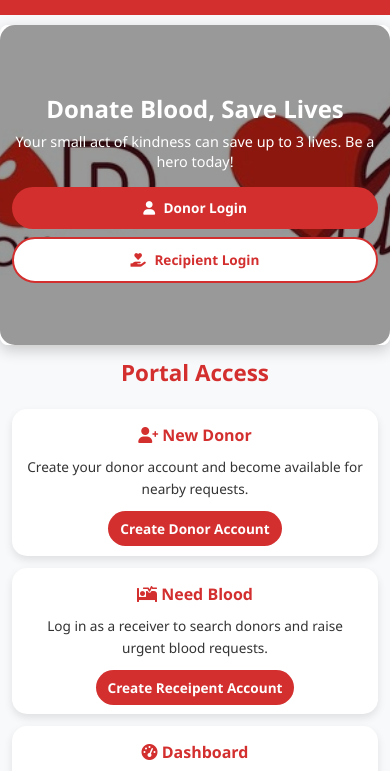
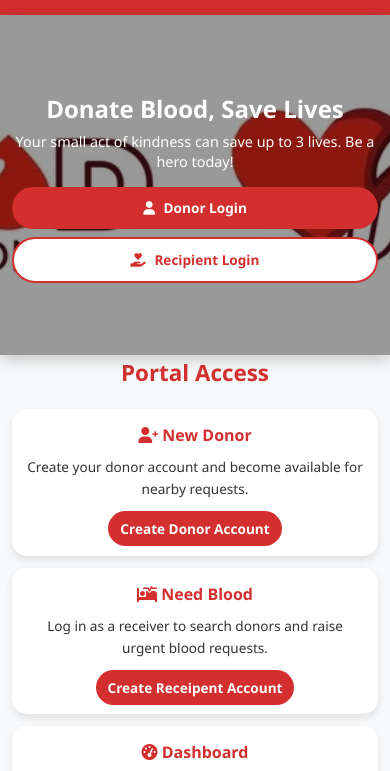
Before and after one commit to ritesh1k/BLOOD_LINK_HUB, a website: page frontend/index.html in a window 390 px wide. Shown: the part 61-832 px from the top of the page. Drawn offline with Linux system fonts and the light colour scheme.

Commit message:
Make hero section full-width on mobile and tablet with complete background image visibility

```diff
--- a/frontend/home.css
+++ b/frontend/home.css
@@ -476,9 +476,20 @@ footer {
   }
 
   .hero {
-    margin: 15px auto;
-    min-height: 360px;
-    border-radius: 10px;
+    margin: 15px 0;
+    min-height: 380px;
+    border-radius: 0;
+    max-width: 100%;
+    width: 100vw;
+    position: relative;
+    left: 50%;
+    right: 50%;
+    margin-left: calc(-50vw + 0px);
+    margin-right: calc(-50vw + 0px);
+  }
+
+  .hero .overlay {
+    border-radius: 0;
   }
 
   .hero-content h1 {
@@ -548,8 +559,14 @@ footer {
 
 @media (max-width: 500px) {
   .hero {
-    min-height: 340px;
-    margin: 12px auto;
+    min-height: 360px;
+    margin: 0;
+    width: 100vw;
+    position: relative;
+    left: 50%;
+    right: 50%;
+    margin-left: calc(-50vw + 0px);
+    margin-right: calc(-50vw + 0px);
   }
 
   .hero-content {
@@ -658,9 +675,15 @@ footer {
   }
 
   .hero {
-    min-height: 320px;
-    margin: 10px auto;
-    border-radius: 8px;
+    min-height: 340px;
+    margin: 0;
+    border-radius: 0;
+    width: 100vw;
+    position: relative;
+    left: 50%;
+    right: 50%;
+    margin-left: calc(-50vw + 0px);
+    margin-right: calc(-50vw + 0px);
   }
 
   .hero-content {
```
